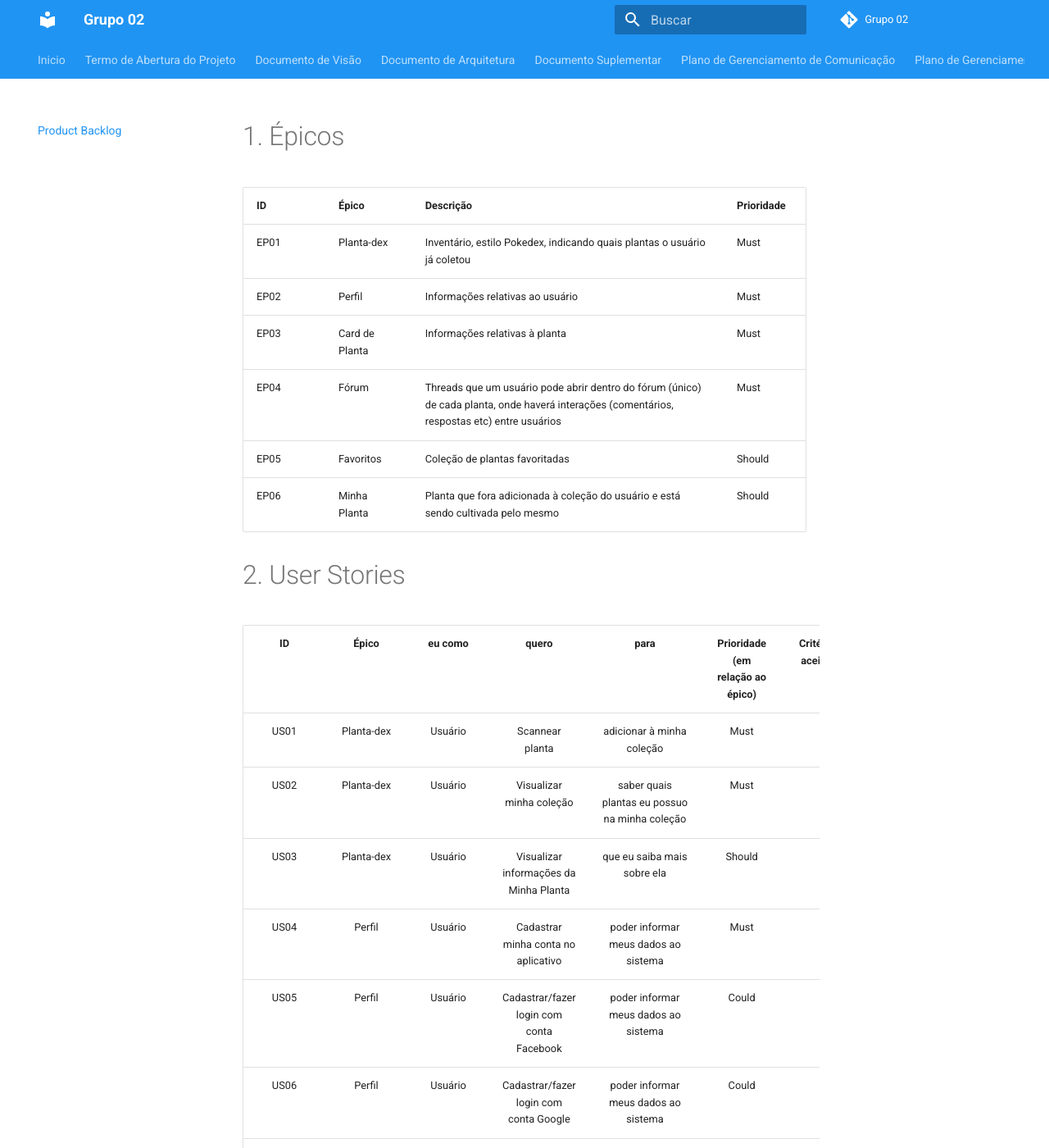
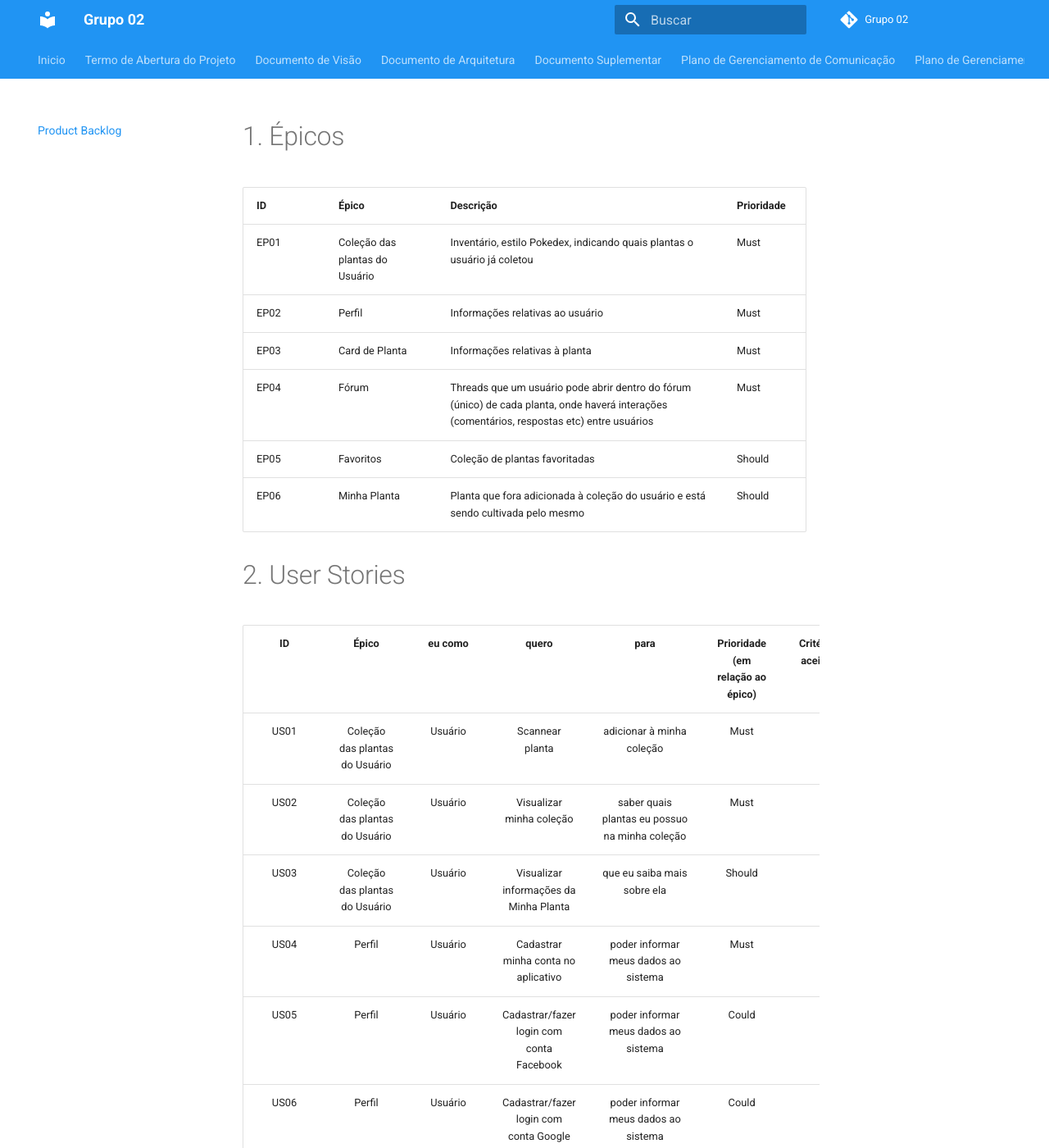
Before and after one commit to fga-eps-mds/2020.1-GaiaDex-wiki, an MkDocs documentation site: the page built from docs/product_backlog/product_backlog.md, in a window 1280 px wide and 1400 px high. Shown: the whole window at 82% size. Built offline with MkDocs 1.6.1 and Material for MkDocs 9.7.7, drawn with Linux system fonts in a browser that asks for light colours; comment, search, counter and statistics services are not loaded; old or Windows-style settings are respelled for this version of MkDocs.

Commit message:
adapting ep01's name to fit vision's document term

```diff
--- a/docs/product_backlog/product_backlog.md
+++ b/docs/product_backlog/product_backlog.md
@@ -2,7 +2,7 @@
 
 | ID   | Épico          | Descrição                                                                                                                                    | Prioridade |
 | ---- | -------------- | -------------------------------------------------------------------------------------------------------------------------------------------- | ---------- |
-| EP01 | Planta-dex     | Inventário, estilo Pokedex, indicando quais plantas o usuário já coletou                                                                     | Must       |
+| EP01 | Coleção das plantas do Usuário | Inventário, estilo Pokedex, indicando quais plantas o usuário já coletou                                                                     | Must       |
 | EP02 | Perfil         | Informações relativas ao usuário                                                                                                             | Must       |
 | EP03 | Card de Planta | Informações relativas à planta                                                                                                               | Must       |
 | EP04 | Fórum          | Threads que um usuário pode abrir dentro do fórum (único) de cada planta, onde haverá interações (comentários, respostas etc) entre usuários | Must       |
@@ -13,9 +13,9 @@
 
 |  ID  |      Épico      | eu como |                      quero                       |                                        para                                         | Prioridade (em relação ao épico) |                                 Critério de aceitação                                 |
 | :--: | :-: | :-: | :-: | :-: | :-: | :-: |
-| US01 |   Planta-dex    | Usuário |                 Scannear planta                  |                              adicionar à minha coleção                              | Must                             |                 [→](./acceptance_criteria.md#US01---Scannear-planta) |
-| US02 |   Planta-dex    | Usuário |             Visualizar minha coleção             |                   saber quais plantas eu possuo na minha coleção                    | Must                             |             [→](./acceptance_criteria.md#US02---Visualizar-minha-coleção) |
-| US03 |   Planta-dex    | Usuário |      Visualizar informações da Minha Planta      |                             que eu saiba mais sobre ela                             | Should                           |      [→](./acceptance_criteria.md#US03---Visualizar-informações-da-Minha-Planta) |
+| US01 |   Coleção das plantas do Usuário    | Usuário |                 Scannear planta                  |                              adicionar à minha coleção                              | Must                             |                 [→](./acceptance_criteria.md#US01---Scannear-planta) |
+| US02 |   Coleção das plantas do Usuário    | Usuário |             Visualizar minha coleção             |                   saber quais plantas eu possuo na minha coleção                    | Must                             |             [→](./acceptance_criteria.md#US02---Visualizar-minha-coleção) |
+| US03 |   Coleção das plantas do Usuário    | Usuário |      Visualizar informações da Minha Planta      |                             que eu saiba mais sobre ela                             | Should                           |      [→](./acceptance_criteria.md#US03---Visualizar-informações-da-Minha-Planta) |
 | US04 |     Perfil      | Usuário |       Cadastrar minha conta no aplicativo        |                        poder informar meus dados ao sistema                         | Must                             |       [→](./acceptance_criteria.md#US04---Cadastrar-minha-conta-no-aplicativo) |
 | US05 |     Perfil      | Usuário |     Cadastrar/fazer login com conta Facebook     |                        poder informar meus dados ao sistema                         | Could                            |     [→](./acceptance_criteria.md#US05---Cadastrar-fazer-login-com-conta-Facebook) |
 | US06 |     Perfil      | Usuário |      Cadastrar/fazer login com conta Google      |                        poder informar meus dados ao sistema                         | Could                            |      [→](./acceptance_criteria.md#US06---Cadastrar-fazer-login-com-conta-Google) |
```
